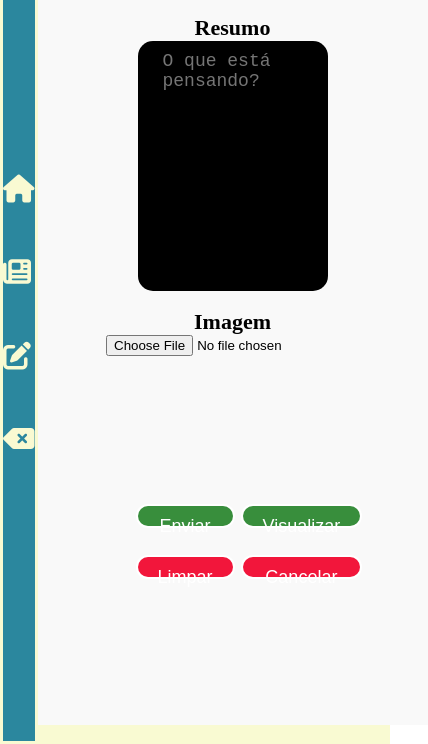
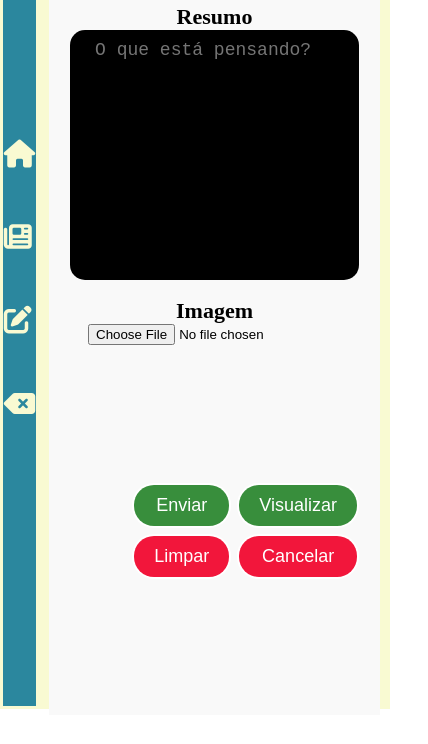
Before and after one commit to TheKing-CODE/bookSpoiler, a plain HTML site: page Pages/painel-admin.html in a window 390 px wide. Both pictures are taken after a click on the item 19 px from the left and 477 px from the top of the page. Shown: the part 239-983 px from the top of the page, 428 px wide, since content can reach past the window. After the commit the page ends 954 px from the top, so only its background shows below. Drawn offline with Linux system fonts and the light colour scheme; a web font is replaced by a local one.

Commit message:
Painel Admin
Correção de layout e carregamento assíncrono

```diff
--- a/Pages/painel-admin.html
+++ b/Pages/painel-admin.html
@@ -6,6 +6,8 @@
 	<title>Painel Administrativo</title>
 	<link rel="icon" href="Img/img2.svg" type="img/nome.svg">
 	<link rel="stylesheet" href="styles-pages/styles_panielAdmin.css">
+    <link rel="stylesheet" href="/pages/crud/styles/styles_criarPost.css">
+
 
 
 
@@ -36,7 +38,7 @@
 				<li><i class="fa-solid fa-delete-left"></i><span class="text-pag" id="text-relevantes" style="">Excluir Post</span></li>
 			</ul>
 		</aside>
-        <div class="containe" id="containe">Testando</div>
+        <div class="containe" id="containe"></div>
         <div class="entrada-pag" id="entrada-pag">
             <h1 style="color: #1c1d23; font-size: 52px;">Vamos produzir...</h1><br/>
             <ul style="color: #1c1d23; position: relative; left: 3%; font-size: 22px; margin-bottom: 0px;">
--- a/Pages/script_pages/js_painel.js
+++ b/Pages/script_pages/js_painel.js
@@ -1,7 +1,4 @@
-$(document).ready(function() {
-    // Seu código jQuery aqui
-    console.log("A página está pronta!");
-});
+
 
 $(function(){
     $('.barra-lateral ul li').hover(
@@ -17,25 +14,26 @@ $(function(){
     );
 });
 
-function carregarPage(){
-    $.ajax({
-          'beforeSend': function(){
-            console.log("Estamos chamando o beforesend!");
-          },
-          'timeout': 10000,
-          'url':'/pages/criar_publicacao.html',
-          'error':function(jqXHR,textStatus,errorThrown){
-          if(jqXHR.statusText == 'Not Found'){
-               console.log("Página não encontrada.");
-               }
-          },
-          'success':function(data){
-               $('#entrada-pag').css('display','none');
-               $('#containe').html('');
-               $('#containe').css('display','grid').css('width','100%').css('height', 'auto');
-               $('#containe').append(data);
-          }
-     })
+function criarPost(){
+    ocultaElemento('entrada-pag');
+    carregarPage('/pages/crud/criar_publicacao.html', 'containe');
+    $('#containe').css('display', 'block');
+}
+
+function mostrarPagInicial(){
+    ocultaElemento('containe');
+    mostrarElemento('entrada-pag');
+}
+
+function carregarPage(url, targetElementId) {
+    $.get(url, function(data) {
+        // Insere o conteúdo HTML obtido na página
+        $('#' + targetElementId).html('');
+        $('#' + targetElementId).html(data);
+    })
+    .fail(function() {
+        console.error("Erro ao carregar o HTML.");
+    });
 }
 
 $('.barra-lateral ul li').click(
@@ -44,13 +42,21 @@ $('.barra-lateral ul li').click(
        let Elemento = $(this).find('.text-pag').text();
        switch (Elemento) {
         case 'Página Inicial':
-            console.log('Pagina Inicial');
+            mostrarPagInicial();
             break;
         case 'Novo Post':
-            carregarPage();
+            criarPost();
             break;
         default:
             break;
        }
     }
 );
+
+function ocultaElemento(Elemento){
+    $('#'+Elemento).hide();
+}
+
+function mostrarElemento(Elemento){
+    $('#'+Elemento).show();
+};
--- a/Pages/styles-pages/styles_panielAdmin.css
+++ b/Pages/styles-pages/styles_panielAdmin.css
@@ -73,12 +73,6 @@ main .barra-lateral .text-pag{
 
 main .containe{
 	display: none;
-	justify-content: center;
-	align-content: center;
-	min-height: 100vh;
-	min-width: 100%;
-	height: auto;
-	width: auto;
 }
 
 main .entrada-pag{
--- a/Pages/criar_publicacao.html
+++ b/pages/crud/criar_publicacao.html
@@ -1,12 +1,4 @@
-<!DOCTYPE html>
-<html>
-<head>
-	<meta charset="utf-8">
-	<meta name="viewport" content="width=device-width, initial-scale=1">
-	<link rel="stylesheet" href="styles-pages/styles_criarPost.css">
-	<title>Criar Post</title>
-</head>
-<body>
+
 	<main>
 	    <form action="/submit" method="post" enctype="multipart/form-data">
 	    	<h1 style="text-align: center; margin-bottom: 2%;">Criar nova publicação</h1>
@@ -26,5 +18,3 @@
 	    	</div>
 	    </form>
   	</main>
-</body>
-</html>
--- a/Pages/styles-pages/styles_criarPost.css
+++ b/pages/crud/styles/styles_criarPost.css
@@ -1,15 +1,5 @@
-*{
-	margin: 0;
-	padding: 0;
-}
 
-body{
-	min-height: 100vh;
-/*	border-style: solid;
-	border-color: darkred;*/
-}
-
-main{
+.containe main{
 	display: flex;
 	width: 100%;
 	height: auto;
@@ -17,7 +7,7 @@ main{
 	border-color: yellow;*/
 }
 
-form{
+.containe form{
 	display: flex;
 	flex-direction: column;
 	justify-items: center;
@@ -31,7 +21,7 @@ form{
 	/*border-style: solid;*/
 }
 
-input[type="text"], textarea {
+.containe input[type="text"], textarea {
 	width: 50%;
   background-color: black; /* Cor de fundo */
   color: white;
@@ -42,18 +32,18 @@ input[type="text"], textarea {
   font-size: 18px;
 }
 
-textarea{
+.containe  textarea{
 	resize: none;
 	height: 250px;
 }
 
-label{
+.containe  label{
 	font-size: 22px;
 	text-align: center;
 	font-weight: bold;
 }
 
-.buttons{
+.containe  .buttons{
 	display: grid;
 	grid-template-columns: 1fr 1fr;
 	width: 50%;
@@ -62,7 +52,7 @@ label{
 
 }
 
-.buttons button{
+.containe .buttons button{
 		background-color: #ef3353; /* Cor de fundo */
 	    color: white; /* Cor do texto */
 	    border: none; /* Remover borda */
@@ -83,22 +73,25 @@ label{
 }
 
 
-button:hover{
+.containe button:hover{
 	background-color: #2b879e;
 }
 
 @media (max-width: 767px){
-	main{
+	.containe  main{
+		justify-content: center;
+		align-content: center;
+		height: 100vh;
+		box-sizing: border-box;
+		padding: 10px;
 	}
 
-	form{
+	.containe  form{
+		height: 100vh;
 	}
 
-	.buttons button{
-		height: 20%;
-		width: 100%;
-		margin: auto;
-
+	.containe  input[type="text"], textarea {
+		width: 90%;
 	}
 
 }
```
